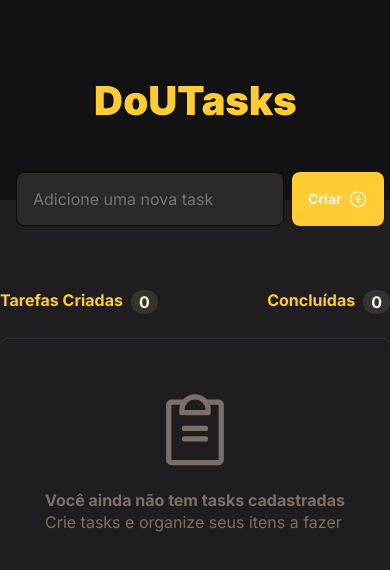
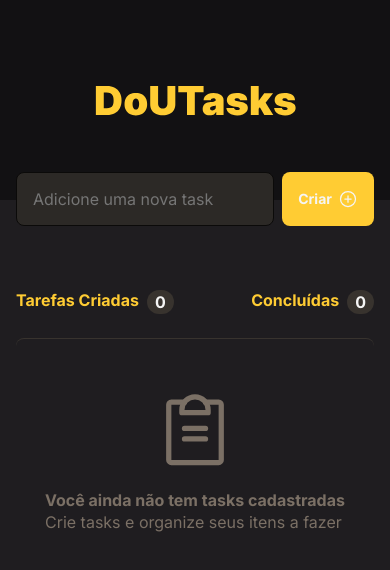
Before and after one commit to Poveii/doUTasks, a React (Vite) app: page / in a window 390 px wide. Shown: the top 570 px of the page. Built offline with nearby package versions, Linux system fonts and the light colour scheme.

Commit message:
Responsive Layout Check

```diff
--- a/src/App.module.scss
+++ b/src/App.module.scss
@@ -9,8 +9,9 @@
 }
 
 .form > input[type="text"] {
+  width: 100%;
   height: 3.375rem;
-  padding: 1rem;
+  padding-left: 1rem;
 
   font-size: 1rem;
   line-height: 140%;
--- a/src/components/TasksPanel.module.scss
+++ b/src/components/TasksPanel.module.scss
@@ -1,8 +1,9 @@
 @use "../styles/variables";
 
 .tasks {
-  max-width: 45rem;
+  max-width: 47rem;
   margin: 4rem auto;
+  padding-inline: 1rem;
 }
 
 .tasksHeader {
```
